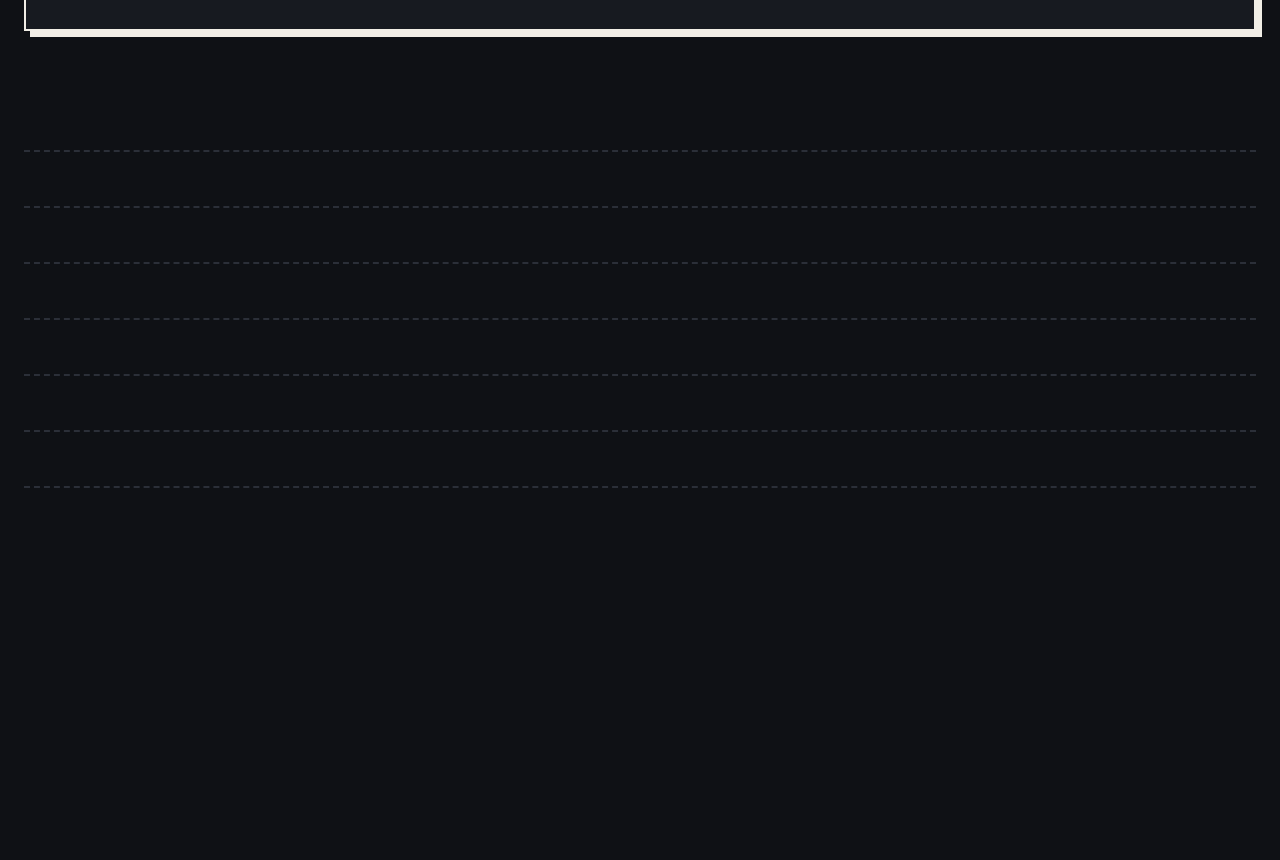
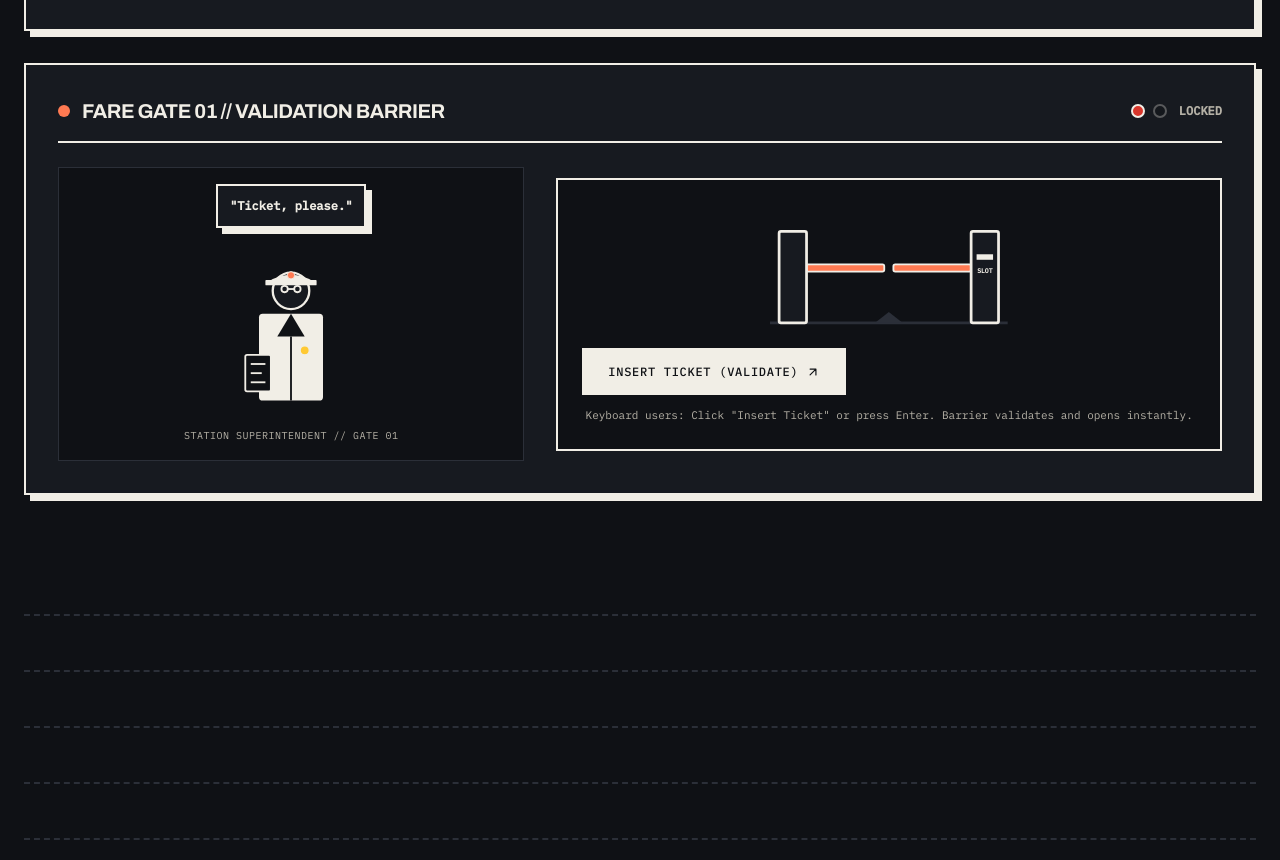
Before and after one commit to YugPatel11/yug-line-portfolio, an Astro site: page / in a window 1280 px wide. Shown: the part 1447-2307 px from the top of the page. Before the commit the page ends 2102 px from the top, so only its background shows below. Built offline with nearby package versions, Linux system fonts and the light colour scheme; Astro itself is replaced by a stand-in of ours.

Commit message:
feat(gate): add validation barrier, punch machine and ticket collector with accessible controls

```diff
--- /dev/null
+++ b/src/components/FareGate.astro
@@ -0,0 +1,177 @@
+---
+import Pictograms from './Pictograms.astro';
+---
+
+<div class="ticket p-6 md:p-8 bg-surface border-2 border-ink shadow-[6px_6px_0_var(--ink)] mt-8" id="fare-gate-station">
+  <div class="flex items-center justify-between border-b-2 border-ink pb-4 mb-6">
+    <div class="flex items-center gap-3">
+      <span class="w-3 h-3 rounded-full bg-line-frontend"></span>
+      <h3 class="font-archivo text-xl font-bold text-ink uppercase tracking-tight">
+        FARE GATE 01 // VALIDATION BARRIER
+      </h3>
+    </div>
+    <div class="flex items-center gap-2">
+      <!-- LED Indicator Lights (Flat colors per Section 4) -->
+      <span id="gate-led-red" class="w-3.5 h-3.5 rounded-full border-2 border-ink bg-[#D8362B]" title="Gate Closed"></span>
+      <span id="gate-led-green" class="w-3.5 h-3.5 rounded-full border-2 border-ink bg-paper opacity-30" title="Gate Open"></span>
+      <span class="font-mono text-xs font-bold uppercase text-ink-soft ml-1" id="gate-status-text">
+        LOCKED
+      </span>
+    </div>
+  </div>
+
+  <div class="grid grid-cols-1 md:grid-cols-12 gap-8 items-center">
+    <!-- Ticket Collector Flat SVG Figure & Speech Bubble -->
+    <div class="md:col-span-5 flex flex-col items-center text-center p-4 bg-paper border border-rule">
+      <!-- Speech Bubble -->
+      <div
+        id="collector-speech-bubble"
+        class="ticket p-3 mb-4 bg-surface border-2 border-ink font-mono text-xs text-ink font-bold max-w-xs relative text-left"
+        role="status"
+        aria-live="polite"
+      >
+        "Ticket, please."
+      </div>
+
+      <!-- Flat 2D SVG Ticket Collector Character (Cap, badge, jacket, clipboard) -->
+      <svg viewBox="0 0 140 180" class="w-32 h-44 select-none" xmlns="http://www.w3.org/2000/svg" aria-hidden="true">
+        <!-- Body / Coat -->
+        <rect x="35" y="70" width="70" height="95" fill="var(--ink)" rx="4" />
+        <!-- Shirt Collar -->
+        <polygon points="70,70 55,95 85,95" fill="var(--paper)" />
+        <line x1="70" y1="95" x2="70" y2="165" stroke="var(--paper)" stroke-width="2" />
+
+        <!-- Lapel & Badge -->
+        <circle cx="85" cy="110" r="5" fill="var(--line-hardware)" stroke="var(--ink)" stroke-width="1.5" />
+
+        <!-- Head -->
+        <circle cx="70" cy="45" r="20" fill="var(--surface)" stroke="var(--ink)" stroke-width="2.5" />
+
+        <!-- Eyes & Glasses -->
+        <circle cx="63" cy="43" r="3.5" fill="none" stroke="var(--ink)" stroke-width="2" />
+        <circle cx="77" cy="43" r="3.5" fill="none" stroke="var(--ink)" stroke-width="2" />
+        <line x1="66.5" y1="43" x2="73.5" y2="43" stroke="var(--ink)" stroke-width="2" />
+
+        <!-- Station Master Cap -->
+        <path d="M 45 35 Q 70 20 95 35 Z" fill="var(--ink)" />
+        <rect x="42" y="33" width="56" height="6" fill="var(--ink)" rx="1" />
+        <circle cx="70" cy="28" r="4" fill="var(--line-frontend)" stroke="var(--ink)" stroke-width="1" />
+
+        <!-- Clipboard in hand -->
+        <rect x="20" y="115" width="28" height="40" fill="var(--paper)" stroke="var(--ink)" stroke-width="2" rx="2" />
+        <line x1="26" y1="125" x2="42" y2="125" stroke="var(--ink)" stroke-width="2" />
+        <line x1="26" y1="135" x2="38" y2="135" stroke="var(--ink)" stroke-width="2" />
+        <line x1="26" y1="145" x2="42" y2="145" stroke="var(--ink)" stroke-width="2" />
+      </svg>
+      <span class="font-mono text-[10px] text-ink-soft uppercase tracking-wider mt-2">
+        STATION SUPERINTENDENT // GATE 01
+      </span>
+    </div>
+
+    <!-- Fare Barrier Mechanism (Pillar, Slot, Pivoting Barrier Arms) -->
+    <div class="md:col-span-7 flex flex-col justify-between">
+      <div class="p-6 bg-paper border-2 border-ink flex flex-col items-center relative overflow-hidden">
+        <!-- Turnstile Barrier Graphic SVG -->
+        <svg viewBox="0 0 300 140" class="w-full h-32 select-none" xmlns="http://www.w3.org/2000/svg" aria-hidden="true">
+          <!-- Floor Chevrons -->
+          <line x1="20" y1="130" x2="280" y2="130" stroke="var(--rule)" stroke-width="3" />
+          <polygon points="135,130 150,118 165,130" fill="var(--rule)" />
+
+          <!-- Left Barrier Arm (Pivots open) -->
+          <g id="gate-left-arm" class="transition-transform duration-500 origin-[60px_70px]">
+            <rect x="60" y="66" width="85" height="8" fill="var(--line-frontend)" stroke="var(--ink)" stroke-width="2" rx="2" />
+          </g>
+
+          <!-- Right Barrier Arm (Pivots open) -->
+          <g id="gate-right-arm" class="transition-transform duration-500 origin-[240px_70px]">
+            <rect x="155" y="66" width="85" height="8" fill="var(--line-frontend)" stroke="var(--ink)" stroke-width="2" rx="2" />
+          </g>
+
+          <!-- Left Pillar -->
+          <rect x="30" y="30" width="30" height="100" fill="var(--surface)" stroke="var(--ink)" stroke-width="3" rx="2" />
+          <!-- Right Pillar with Ticket Slot -->
+          <rect x="240" y="30" width="30" height="100" fill="var(--surface)" stroke="var(--ink)" stroke-width="3" rx="2" />
+
+          <!-- Validation Slot on right pillar -->
+          <rect id="gate-drop-slot" x="246" y="55" width="18" height="6" fill="var(--ink)" />
+          <text x="255" y="75" font-family="'IBM Plex Mono', monospace" font-size="7" fill="var(--ink)" font-weight="bold" text-anchor="middle">SLOT</text>
+        </svg>
+
+        <!-- Validation Trigger and Stamp Indicator -->
+        <div class="mt-4 w-full flex flex-col sm:flex-row items-center justify-between gap-3">
+          <!-- Accessible Insert Ticket Button (Keyboard/Screen-Reader fallback) -->
+          <button
+            type="button"
+            id="gate-insert-ticket-btn"
+            class="btn-stub w-full sm:w-auto justify-center"
+          >
+            <span>Insert Ticket (Validate)</span>
+            <Pictograms name="arrow-up-right" size={14} />
+          </button>
+
+          <!-- Stamped Valid Badge -->
+          <div
+            id="gate-stamp-badge"
+            class="hidden px-3 py-1 border-2 border-emerald-600 bg-paper text-emerald-600 font-mono text-xs font-black uppercase tracking-widest"
+          >
+            ✓ STAMPED: VALID PASS
+          </div>
+        </div>
+
+        <p class="font-mono text-[11px] text-ink-soft mt-3 text-center">
+          Keyboard users: Click "Insert Ticket" or press Enter. Barrier validates and opens instantly.
+        </p>
+      </div>
+    </div>
+  </div>
+</div>
+
+<script>
+  document.addEventListener('DOMContentLoaded', () => {
+    const insertBtn = document.getElementById('gate-insert-ticket-btn');
+    const speechBubble = document.getElementById('collector-speech-bubble');
+    const ledRed = document.getElementById('gate-led-red');
+    const ledGreen = document.getElementById('gate-led-green');
+    const statusText = document.getElementById('gate-status-text');
+    const leftArm = document.getElementById('gate-left-arm');
+    const rightArm = document.getElementById('gate-right-arm');
+    const stampBadge = document.getElementById('gate-stamp-badge');
+
+    const runValidationSequence = () => {
+      // 1. Audio click/beep if sound engine enabled
+      if (speechBubble) speechBubble.textContent = '"Validating ticket..."';
+
+      setTimeout(() => {
+        // 2. Turn light green
+        if (ledRed) ledRed.classList.replace('bg-[#D8362B]', 'bg-paper');
+        if (ledGreen) {
+          ledGreen.classList.replace('opacity-30', 'opacity-100');
+          ledGreen.classList.replace('bg-paper', 'bg-[#1FA35B]');
+        }
+        if (statusText) {
+          statusText.textContent = 'OPEN // PASS';
+          statusText.classList.add('text-emerald-600');
+        }
+
+        // 3. Open arms
+        if (leftArm) leftArm.style.transform = 'rotate(-65deg)';
+        if (rightArm) rightArm.style.transform = 'rotate(65deg)';
+
+        // 4. Collector greeting per microcopy (Section 9)
+        if (speechBubble) speechBubble.textContent = '"Valid. Mind the gap — between backend and UI."';
+
+        // 5. Show stamp badge
+        if (stampBadge) stampBadge.classList.remove('hidden');
+
+        // 6. Announce to screen reader
+        if ((window as any).__yugline) {
+          (window as any).__yugline.announce('Gate open. Valid. Mind the gap between backend and UI.');
+        }
+      }, 600);
+    };
+
+    if (insertBtn) {
+      insertBtn.addEventListener('click', runValidationSequence);
+    }
+  });
+</script>
--- a/src/pages/index.astro
+++ b/src/pages/index.astro
@@ -12,6 +12,7 @@ import TerminusContact from '../components/TerminusContact.astro';
 import Pictograms from '../components/Pictograms.astro';
 import JourneyControls from '../components/JourneyControls.astro';
 import TicketWindow from '../components/TicketWindow.astro';
+import FareGate from '../components/FareGate.astro';
 
 import { PROFILE, PROJECTS } from '../data/portfolio';
 
@@ -187,6 +188,9 @@ const moreProjects = PROJECTS.filter((p) => !p.featured);
 
       <!-- Ticket Booking Office & Boarding Pass Generator (Phase P2) -->
       <TicketWindow />
+
+      <!-- Fare Gate & Barrier Validation Machine (Phase P3) -->
+      <FareGate />
     </section>
 
     <!-- Rail Divider Line -->
```
